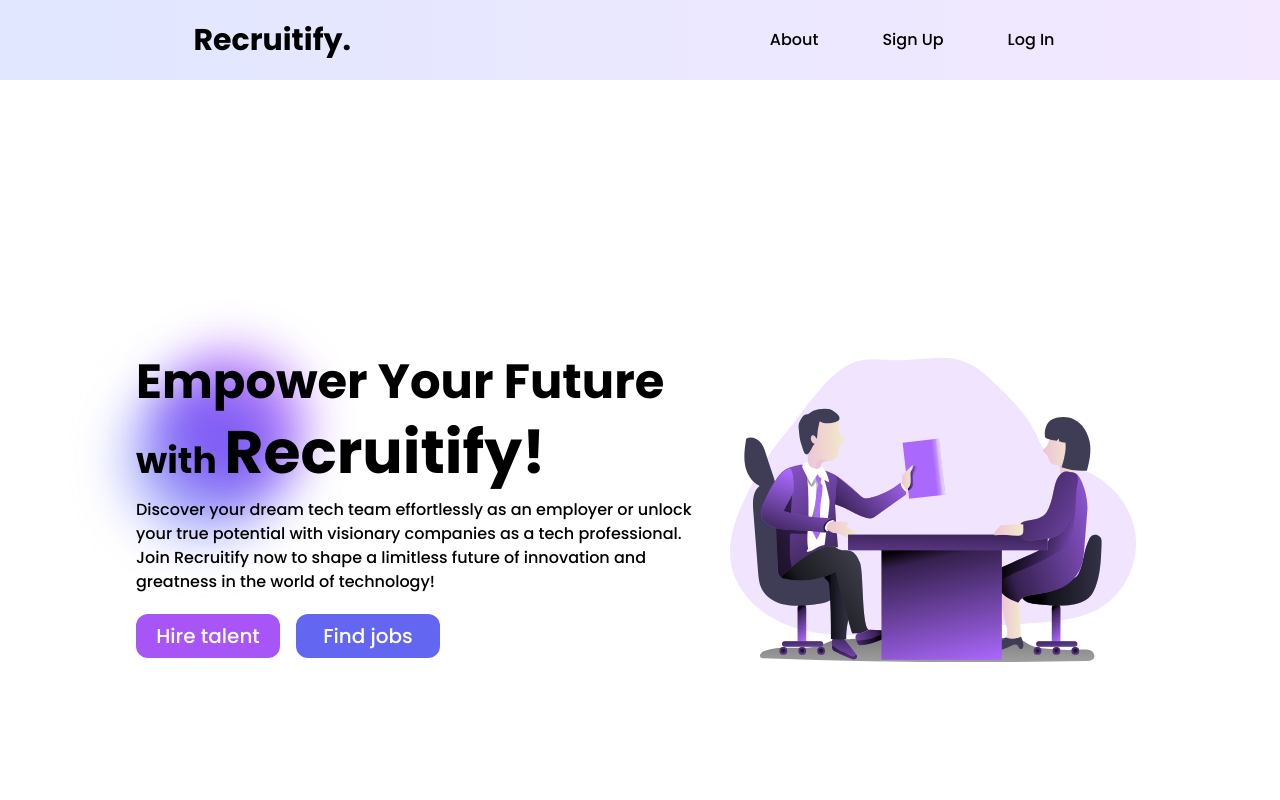
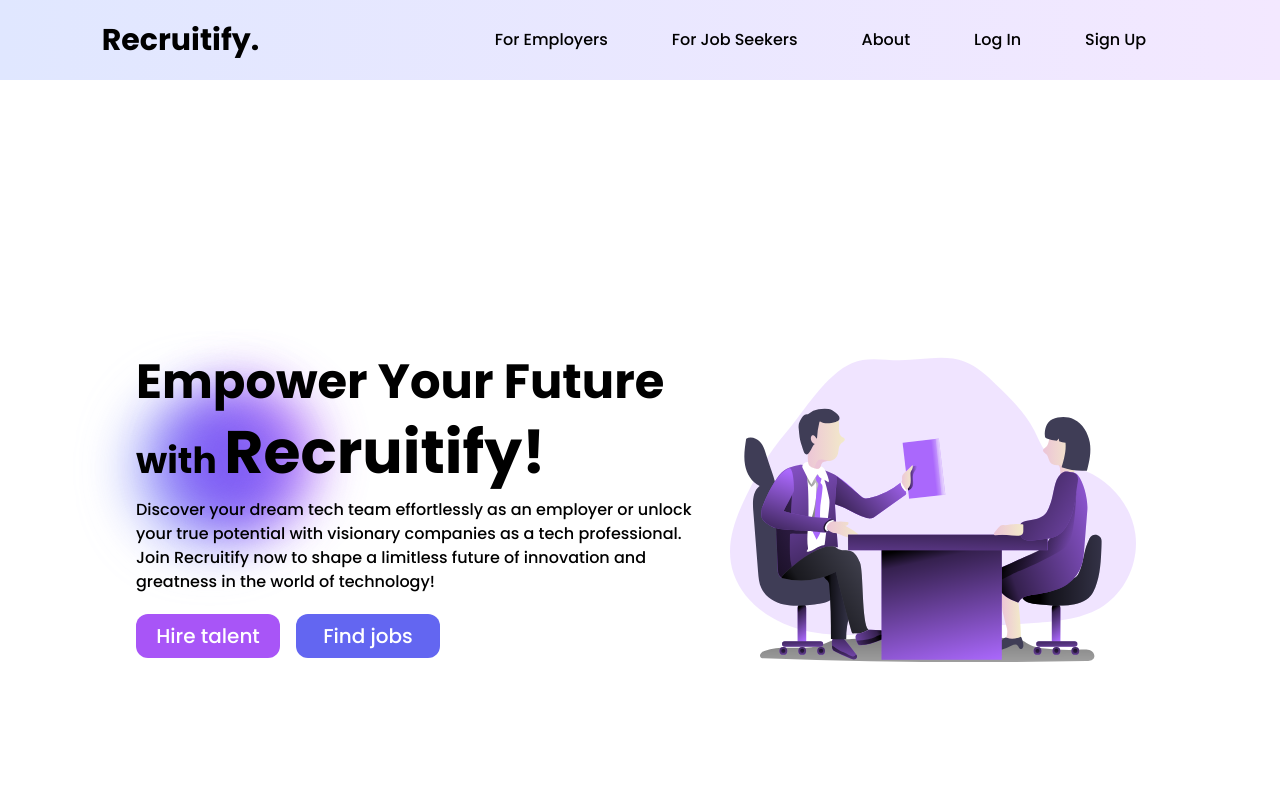
Before and after one commit to Kinshu-Learner/Recruitify, a React (Create React App) app: page / in a window 1280 px wide. Shown: the top 800 px of the page. Built offline with nearby package versions, Linux system fonts and the light colour scheme; a web font is replaced by a local one.

Commit message:
Completed the basic project

```diff
--- a/package.json
+++ b/package.json
@@ -10,6 +10,7 @@
     "react-dom": "^18.2.0",
     "react-icons": "^4.10.1",
     "react-scripts": "5.0.1",
+    "react-scroll": "^1.8.9",
     "react-slick": "^0.29.0",
     "slick-carousel": "^1.8.1",
     "web-vitals": "^2.1.4"
--- a/public/index.html
+++ b/public/index.html
@@ -2,7 +2,7 @@
 <html lang="en">
   <head>
     <meta charset="utf-8" />
-    <link rel="icon" href="favicon.ico" />
+    <link rel="icon" href="favicon.png" />
     <meta name="viewport" content="width=device-width, initial-scale=1" />
     <meta name="theme-color" content="#000000" />
     <meta
--- a/src/App.js
+++ b/src/App.js
@@ -1,5 +1,6 @@
 import Employee from './Components/Employee';
 import Employer from './Components/Employer';
+import FooterAndAbout from './Components/FooterAndAbout';
 import Home from './Components/Home';
 import InfiniteLogoCarousel from './Components/InfiniteLogoCarousel';
 import Navbar from './Components/Navbar';
@@ -14,6 +15,7 @@ function App() {
       <Employer/>
       <Employee/>
       <Testimonials/>
+      <FooterAndAbout/>
     </div>
   );
 }
--- a/src/Components/Employee.js
+++ b/src/Components/Employee.js
@@ -8,7 +8,7 @@ import { BsLink45Deg } from 'react-icons/bs';
 
 const Employee = () => {
     return (
-        <div className='flex flex-col-reverse md:flex-row my-40 max-w-screen-lg justify-center items-center mx-auto'>
+        <div name='for job seekers' className='flex flex-col-reverse md:flex-row my-40 max-w-screen-lg justify-center items-center mx-auto'>
 
             <div className="flex flex-col m-4">
 
--- a/src/Components/Employer.js
+++ b/src/Components/Employer.js
@@ -7,7 +7,7 @@ import { BsGlobeAmericas } from 'react-icons/bs';
 
 const Employer = () => {
     return (
-        <div className='flex flex-col md:flex-row my-40 max-w-screen-lg justify-center items-center mx-auto'>
+        <div name='for employers' className='flex flex-col md:flex-row my-40 max-w-screen-lg justify-center items-center mx-auto'>
 
             <img src={emprImg} alt="" className='h-80 relative md:flex mb-8' />
 
--- /dev/null
+++ b/src/Components/FooterAndAbout.js
@@ -0,0 +1,104 @@
+import React from 'react';
+import { Link } from 'react-scroll';
+
+import { AiFillGithub, AiFillLinkedin } from 'react-icons/ai';
+import { BsTwitter } from 'react-icons/bs';
+import { MdOutlineEmail } from 'react-icons/md';
+
+
+const FooterAndAbout = () => {
+    return (
+        <div className="flex flex-col mt-20 bg-indigo-100">
+
+            <div className='flex flex-col md:flex-row'>
+
+                <div name="about" className="p-8 m-6 rounded-2xl bg-purple-200 md:w-1/2">
+
+                    <div className="text-4xl font-bold text-indigo-500 mb-4 border-b-4 border-indigo-500 pb-1 w-3/4">
+                        About Us
+                    </div>
+                    <div className="">
+                        At Recruitify, we believe in the power of meaningful connections that can transform careers and businesses alike. Join us and experience the next-generation platform that empowers talent and transforms businesses. Together, let's shape a future where potential knows no limits.
+                        <div className="font-medium text-lg pt-2">
+                            For Job Seekers:
+                        </div>
+                        Explore a vast array of global job opportunities from visionary companies that value your unique skills and aspirations. Our user-friendly interface ensures that you can easily navigate through exciting roles, empowering you to make informed decisions and take that next career-defining leap.
+                        <div className="font-medium text-lg pt-2">
+                            For Employers:
+                        </div>
+                        Discover top tech talent with ease, leveraging our extensive network of skilled professionals from all corners of the globe. Streamline your hiring process, connect with visionary talent, and drive innovation within your organization.
+                        <div className="font-semibold text-lg py-2">
+                            Empower Connections. Elevate Careers. Drive Innovation.
+                        </div>
+                        <div className="font-bold text-xl py-2">
+                            Welcome to Recruitify – Your Gateway to Talent and Opportunity!
+                        </div>
+                    </div>
+
+                </div>
+
+
+                <div className="m-6 mx-12 flex flex-col xl:flex-row">
+
+                    <div className="md:m-12">
+                        <div className="text-lg font-medium border-b-2 border-black">
+                            Navigate
+                        </div>
+                        <div className="flex flex-col py-6">
+                            <Link to='Home' smooth duration={500} className="group my-2 cursor-pointer transition duration-300">Home
+                                <span className='block max-w-0 group-hover:max-w-full transition-all duration-300 h-0.5 bg-gradient-to-r from-indigo-500 to-purple-500'></span>
+                            </Link>
+                            <Link to='for employers' smooth duration={500} className="group my-2 cursor-pointer transition duration-300">For Employers
+                                <span className='block max-w-0 group-hover:max-w-full transition-all duration-300 h-0.5 bg-gradient-to-r from-indigo-500 to-purple-500'></span>
+                            </Link>
+                            <Link to='for job seekers' smooth duration={500} className="group my-2 cursor-pointer transition duration-300">For Job Seekers
+                                <span className='block max-w-0 group-hover:max-w-full transition-all duration-300 h-0.5 bg-gradient-to-r from-indigo-500 to-purple-500'></span>
+                            </Link>
+                            <Link to='testimonials' smooth duration={500} className="group my-2 cursor-pointer transition duration-300">What our users say
+                                <span className='block max-w-0 group-hover:max-w-full transition-all duration-300 h-0.5 bg-gradient-to-r from-indigo-500 to-purple-500'></span>
+                            </Link>
+                            <a href='/help' className="group my-2 cursor-pointer transition duration-300">Help
+                                <span className='block max-w-0 group-hover:max-w-full transition-all duration-300 h-0.5 bg-gradient-to-r from-indigo-500 to-purple-500'></span>
+                            </a>
+                        </div>
+                    </div>
+
+                    <div className="my-8 md:m-12 xl:mx-20">
+
+                        <div className="text-lg font-medium border-b-2 border-black">
+                            Connect with us
+                        </div>
+
+                        <div className="flex my-4">
+
+                            <a href="https://github.com/Kinshu-Learner/recruitify" target='_blank' rel="noreferrer" className="">
+                                <AiFillGithub size={50} className='my-2 mr-2 text-purple-500 hover:text-indigo-500 duration-300' />
+                            </a>
+                            <a href="https://www.linkedin.com/in/kinshu-raj-gupta/" target='_blank' rel="noreferrer" className="">
+                                <AiFillLinkedin size={50} className='my-2 mr-2 text-indigo-500 hover:text-purple-500 duration-300' />
+                            </a>
+                            <a href="https://twitter.com/" target='_blank' rel="noreferrer" className="">
+                                <BsTwitter size={50} className='my-2 mr-2 text-purple-500 hover:text-indigo-500 duration-300' />
+                            </a>
+                            <a href="mailto:kinshurajgupta1@gmail.com" target='_blank' rel="noreferrer" className="">
+                                <MdOutlineEmail size={50} className='my-2 mr-2 text-indigo-500 hover:text-purple-500 duration-300' />
+                            </a>
+
+                        </div>
+
+                    </div>
+
+                </div>
+
+            </div>
+
+            <div className="text-center py-4 border-t-2 border-gray-300 mx-4 text-gray-600">
+                Copyright &#169;2023 Recruitify - Designed by Kinshu Raj Gupta
+            </div>
+
+        </div>
+
+    )
+}
+
+export default FooterAndAbout
--- a/src/Components/Home.js
+++ b/src/Components/Home.js
@@ -4,7 +4,7 @@ import job_interview from '../Assets/Job Interview _Monochromatic.svg'
 const Home = () => {
     return (
 
-        <div className='flex flex-col md:flex-row justify-between mx-auto mb-64 md:my-20 max-w-screen-lg h-[700px] items-center '>
+        <div name='Home' className='flex flex-col md:flex-row justify-between mx-auto mb-64 md:my-20 max-w-screen-lg h-[700px] items-center '>
 
             <div className="m-4 my-8 max-w-screen-lg mx-auto md:relative flex flex-col justify-center">
 
--- a/src/Components/Navbar.js
+++ b/src/Components/Navbar.js
@@ -1,5 +1,6 @@
-import React, { useState } from 'react'
-import { FaBars, FaTimes } from 'react-icons/fa'
+import React, { useState } from 'react';
+import { FaBars, FaTimes } from 'react-icons/fa';
+import { Link } from 'react-scroll';
 
 const Navbar = () => {
 
@@ -7,17 +8,17 @@ const Navbar = () => {
 
     let links = [
         {
+            id: 1,
+            link: "for employers",
+        },
+        {
             id: 2,
-            link: "about",
+            link: "for job seekers",
         },
         {
             id: 3,
-            link: "sign up"
-        },
-        {
-            id: 4,
-            link: "log in"
-        },
+            link: "about",
+        }
     ]
 
     return (
@@ -43,12 +44,22 @@ const Navbar = () => {
             <ul className="hidden md:flex">
 
                 {links.map(({ id, link }) => {
-                    return <li key={id} className='font-medium mx-2 md:mx-4 capitalize'>
-                        <a href={link} className="px-4 py-2 hover:bg-purple-500 rounded-xl hover:text-white duration-300">
+                    return <li key={id} className='font-medium mx-2 md:mx-4 capitalize cursor-pointer'>
+                        <Link to={link} smooth duration={500} className="px-4 py-2 hover:bg-purple-500 rounded-xl hover:text-white duration-300">
                             {link}
-                        </a>
+                        </Link>
                     </li>
                 })}
+                <li className='font-medium mx-2 md:mx-4 capitalize'>
+                    <a href="/login" className="px-4 py-2 hover:bg-purple-500 rounded-xl hover:text-white duration-300">
+                        Log In
+                    </a>
+                </li>
+                <li className='font-medium mx-2 md:mx-4 capitalize'>
+                    <a href="/signup" className="px-4 py-2 hover:bg-purple-500 rounded-xl hover:text-white duration-300">
+                        Sign Up
+                    </a>
+                </li>
 
             </ul>
 
@@ -58,12 +69,22 @@ const Navbar = () => {
 
             <ul className={`flex flex-col justify-center items-center md:hidden absolute top-0 left-0 ${nav ? 'h-[40vh]' : 'h-0'} w-full ${nav ? 'translate-y-16' : '-translate-y-40'}  duration-300 ease-in-out bg-gradient-to-r from-indigo-100 to-purple-100 rounded-b-full`}>
                 {links.map(({ id, link }) => {
-                    return <li key={id} className='text-xl font-medium my-1 md:mx-4 capitalize'>
-                        <a href={link} className="px-4 py-2 hover:bg-purple-500 rounded-xl hover:text-white duration-300">
+                    return <li key={id} className='font-medium py-2 mx-2 md:mx-4 capitalize cursor-pointer'>
+                        <Link to={link} smooth duration={500} className="text-lg px-4 py-2 hover:bg-purple-500 rounded-xl hover:text-white duration-300">
                             {link}
-                        </a>
+                        </Link>
                     </li>
                 })}
+                <li className='font-medium mx-2 py-2 md:mx-4 capitalize'>
+                    <a href="/login" className="text-lg px-4 py-2 hover:bg-purple-500 rounded-xl hover:text-white duration-300">
+                        Log In
+                    </a>
+                </li>
+                <li className='font-medium mx-2 py-2 md:mx-4 capitalize'>
+                    <a href="/signup" className="text-lg px-4 py-2 hover:bg-purple-500 rounded-xl hover:text-white duration-300">
+                        Sign Up
+                    </a>
+                </li>
             </ul>
 
         </nav>
--- a/src/Components/Testimonials.js
+++ b/src/Components/Testimonials.js
@@ -7,7 +7,7 @@ import avataaars4 from '../Assets/avataaars4.svg'
 
 const Testimonials = () => {
     return (
-        <div className='max-w-screen-lg flex flex-col justify-center items-center mx-auto'>
+        <div name='testimonials' className='max-w-screen-lg flex flex-col justify-center items-center mx-auto my-10'>
 
             <div className="text-4xl font-bold my-8">Words of Delight</div>
             <div className="text-3xl font-medium mb-12 text-center">Hear What Our Users Have to Say</div>
```
Also changed, not shown: public/favicon.png, 1 other file (tests, documents, lock files or other folders).
